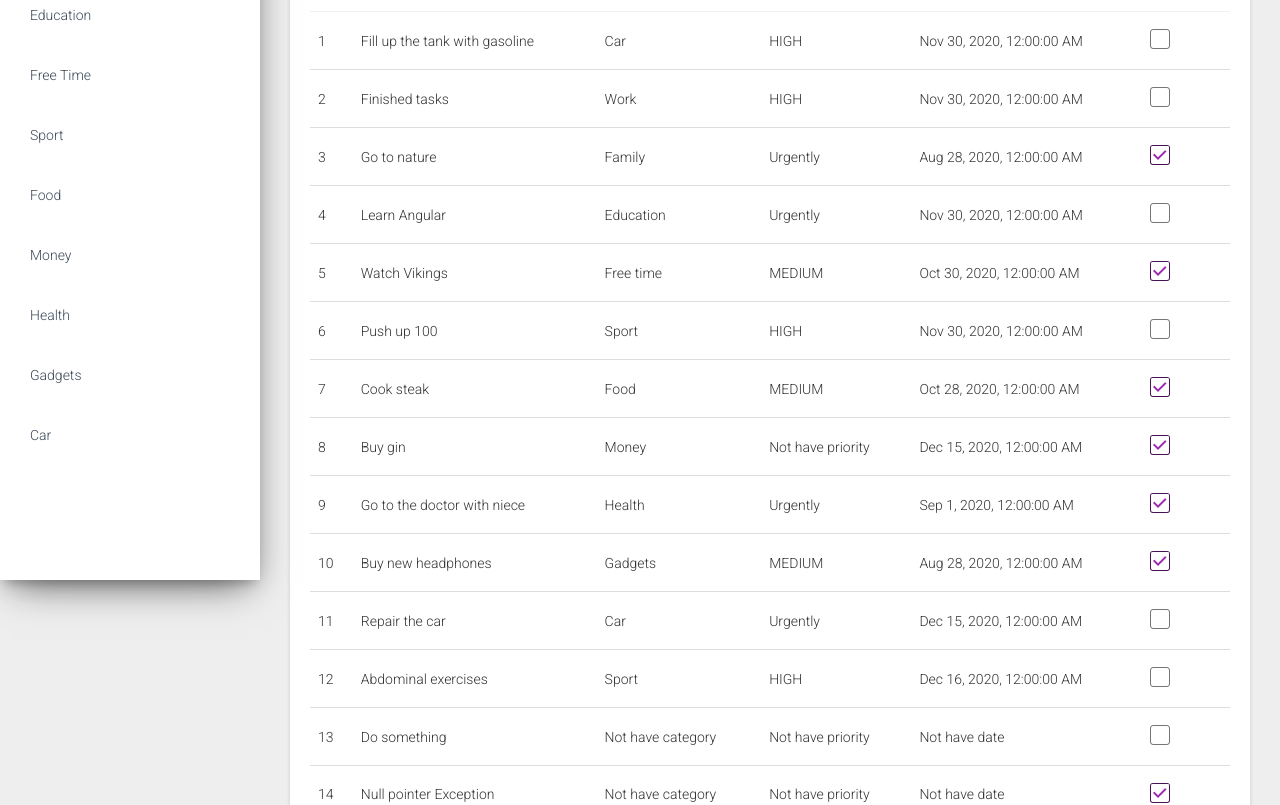
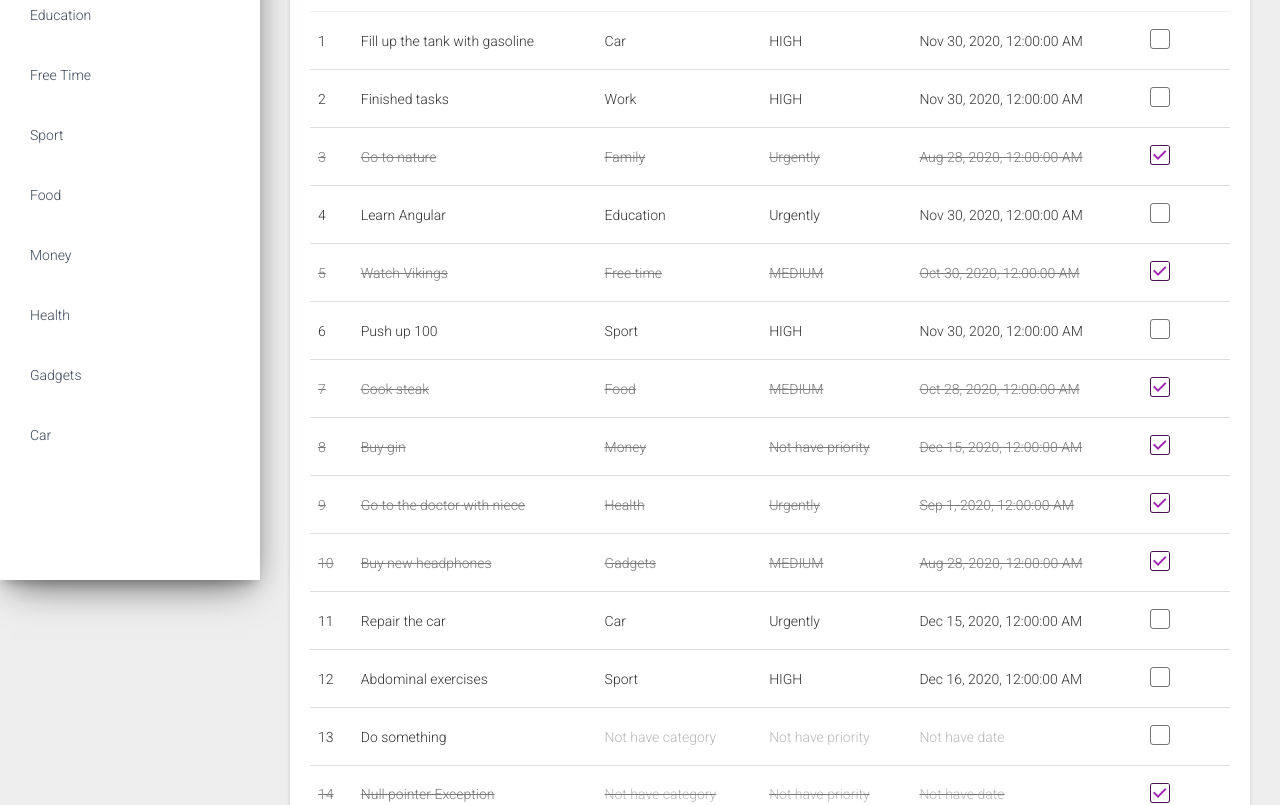
Before and after one commit to Valdemar06/ToDo, an Angular app: page / in a window 1280 px wide. Shown: the part 220-1025 px from the top of the page. Built offline with nearby package versions, Linux system fonts and the light colour scheme.

Commit message:
Add css.style strikethrough if the task finished

```diff
--- a/src/app/views/tasks/tasks.component.css
+++ b/src/app/views/tasks/tasks.component.css
@@ -0,0 +1,7 @@
+.completed{
+  text-decoration: line-through;
+  color: #797979;
+}
+.novale{
+  color: #b7b7b7
+}
--- a/src/app/views/tasks/tasks.component.html
+++ b/src/app/views/tasks/tasks.component.html
@@ -13,16 +13,17 @@
       <th>Status</th>
       </thead>
       <tbody>
-      <tr *ngFor="let task of tasks; let i = index">
+      <tr *ngFor="let task of tasks; let i = index" [class.completed]="task.completed">
         <td>{{i+1}}</td>
         <td>{{task.title}}</td>
-        <td>{{task.category != null ? task.category.title : "Not have category"}}</td>
-        <td>{{task.priority != null ? task.priority.title : "Not have priority"}}</td>
-        <td>{{task.date != null ? (task.date | date : "medium") : "Not have date"}}</td>
+        <td [class.novale] = "task.category == null">{{task.category != null ? task.category.title : "Not have category"}}</td>
+        <td [class.novale] = "task.category == null">{{task.priority != null ? task.priority.title : "Not have priority"}}</td>
+        <td [class.novale] = "task.category == null">{{task.date != null ? (task.date | date : "medium") : "Not have date"}}</td>
         <td>
           <div class="form-check">
           <label class="form-check-label">
-            <input class="form-check-input" type="checkbox" value="" [checked]="task.completed">
+            <input class="form-check-input" type="checkbox" value="" [checked]="task.completed"
+            (click)="toggleTaskCompleted(task)">
             <span class="form-check-sign">
               <span class="check"></span>
             </span>
--- a/src/app/views/tasks/tasks.component.ts
+++ b/src/app/views/tasks/tasks.component.ts
@@ -17,4 +17,8 @@ export class TasksComponent implements OnInit {
   ngOnInit(): void {
    this.dataHandler.taskSubject.subscribe(tasks => this.tasks = tasks);
   }
+
+  toggleTaskCompleted(task: Task) {
+    task.completed = !task.completed;
+  }
 }
```
